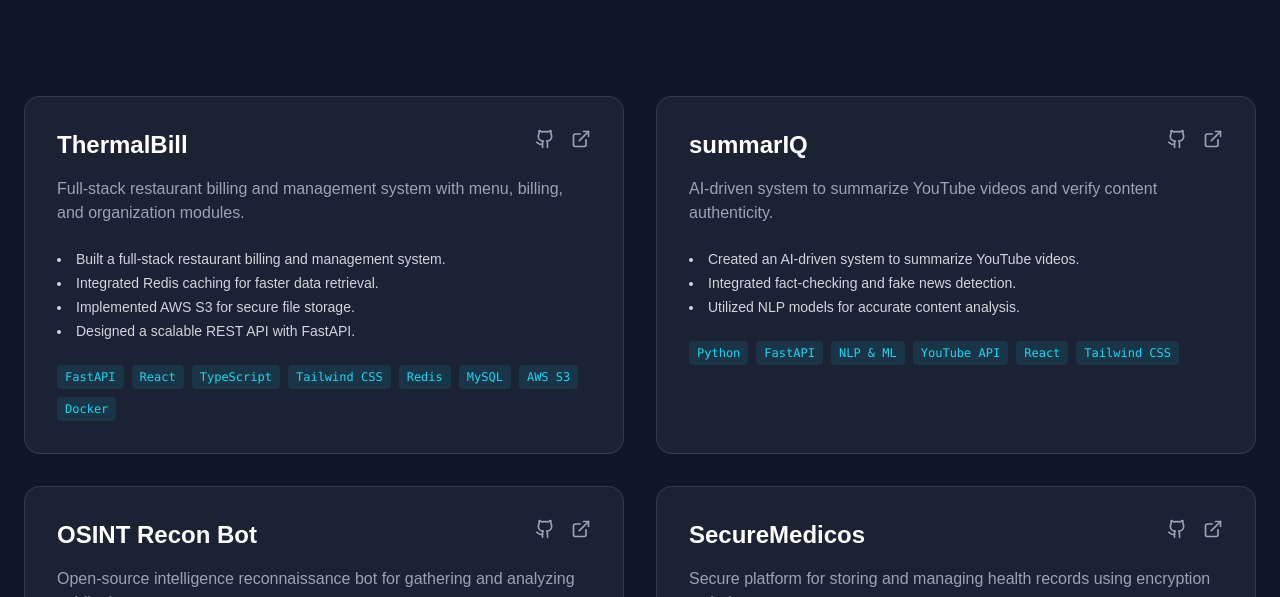
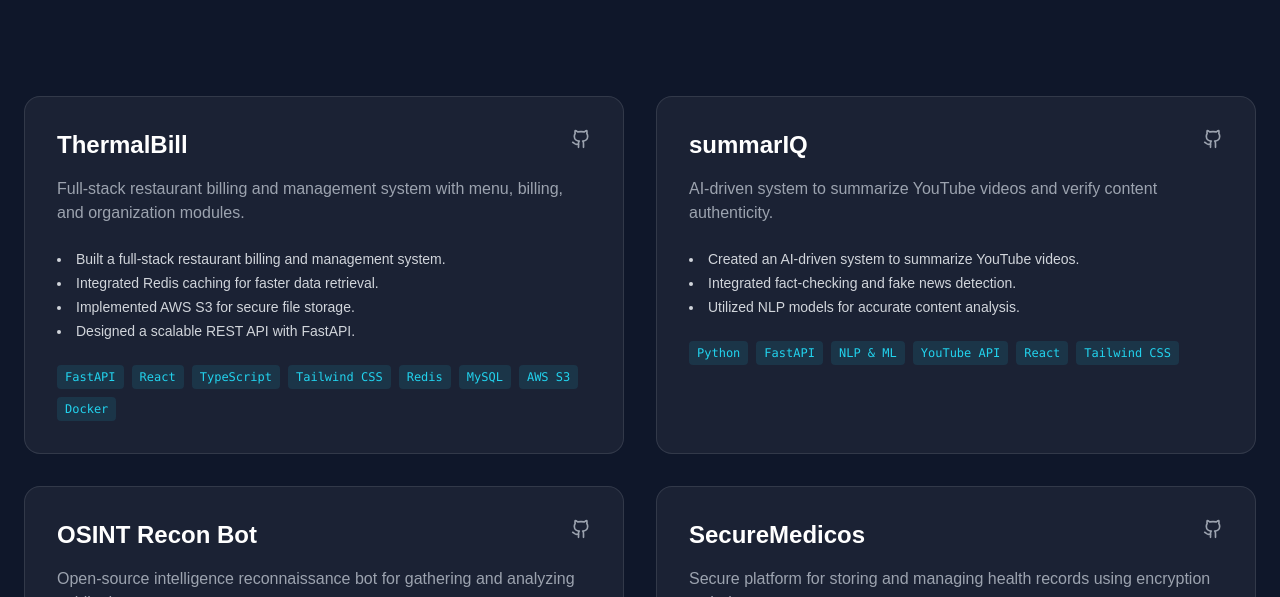
Before and after one commit to prathameshratthe/prathameshratthe.github.io, a Svelte app: page / in a window 1280 px wide. Shown: the part 2232-2829 px from the top of the page. Built offline with nearby package versions, Linux system fonts and the light colour scheme; a web font is replaced by a local one.

Commit message:
UI: Remove external link icon, keep only GitHub icon

```diff
--- a/src/components/Projects.svelte
+++ b/src/components/Projects.svelte
@@ -3,7 +3,7 @@
     import { onMount } from "svelte";
     import { gsap } from "gsap";
     import { ScrollTrigger } from "gsap/ScrollTrigger";
-    import { Github, ExternalLink } from "lucide-svelte";
+    import { Github } from "lucide-svelte";
 
     gsap.registerPlugin(ScrollTrigger);
 
@@ -88,13 +88,6 @@
                                 >
                                     <Github size={20} />
                                 </a>
-                                <a
-                                    href={project.liveLink}
-                                    target="_blank"
-                                    class="text-gray-400 hover:text-primary transition-colors"
-                                >
-                                    <ExternalLink size={20} />
-                                </a>
                             </div>
                         </div>
 
```
